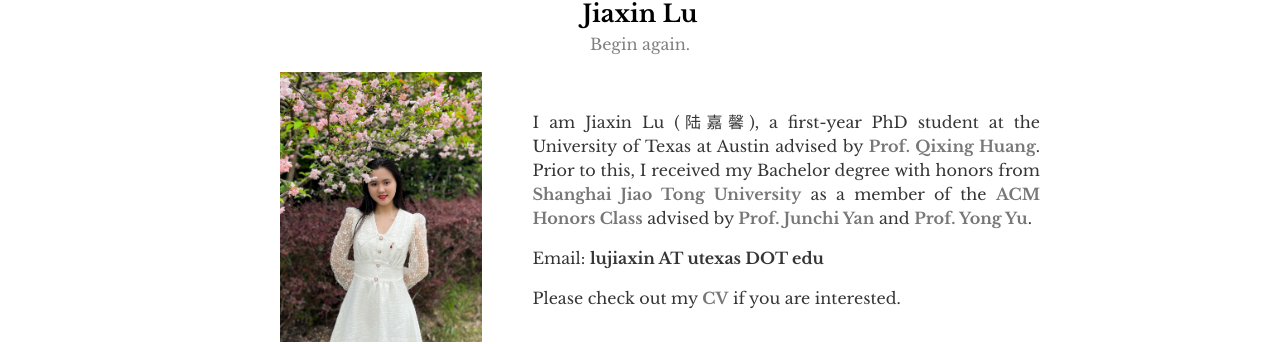
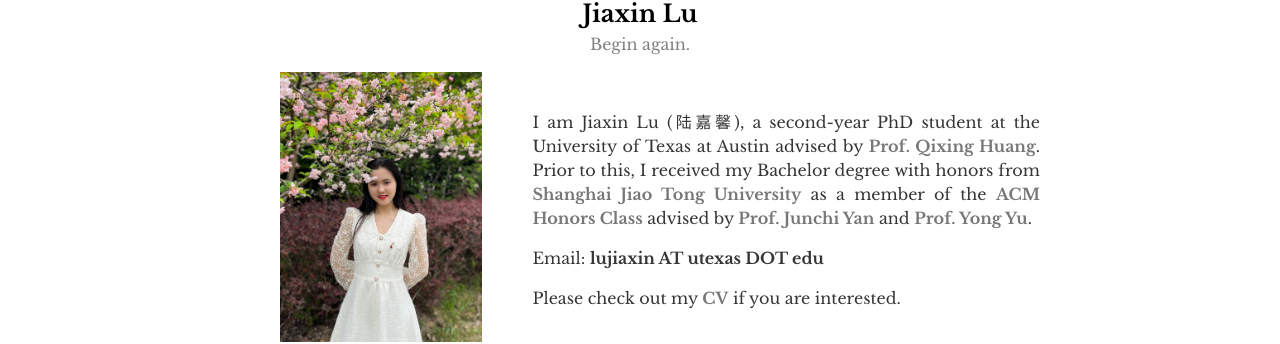
Before and after one commit to Jiaxin-Lu/Jiaxin-Lu.github.io, a Jekyll site: the page built from index.md, in a window 1280 px wide and 900 px high. Shown: the part 245-589 px from the top of the window. Built offline with Jekyll 4.4.1, drawn with Linux system fonts in a browser that asks for light colours.

Commit message:
second-year!

```diff
--- a/index.md
+++ b/index.md
@@ -6,7 +6,7 @@ layout: about
 
 <br/>
 
-<p><font size='3.5'>I am Jiaxin Lu (陆嘉馨), a first-year PhD student at the University of Texas at Austin advised by <a href="https://www.cs.utexas.edu/~huangqx/"><b>Prof. Qixing Huang</b></a>. Prior to this, I received my Bachelor degree with honors from <a href="https://www.sjtu.edu.cn"><b>Shanghai Jiao Tong University</b></a> as a member of the <a href="https://acm.sjtu.edu.cn/home"><b>ACM Honors Class</b></a> advised by <a href="https://thinklab.sjtu.edu.cn/"><b>Prof. Junchi Yan</b></a> and <a href="http://apex.sjtu.edu.cn/members/yyu"><b>Prof. Yong Yu</b></a>.</font></p>
+<p><font size='3.5'>I am Jiaxin Lu (陆嘉馨), a second-year PhD student at the University of Texas at Austin advised by <a href="https://www.cs.utexas.edu/~huangqx/"><b>Prof. Qixing Huang</b></a>. Prior to this, I received my Bachelor degree with honors from <a href="https://www.sjtu.edu.cn"><b>Shanghai Jiao Tong University</b></a> as a member of the <a href="https://acm.sjtu.edu.cn/home"><b>ACM Honors Class</b></a> advised by <a href="https://thinklab.sjtu.edu.cn/"><b>Prof. Junchi Yan</b></a> and <a href="http://apex.sjtu.edu.cn/members/yyu"><b>Prof. Yong Yu</b></a>.</font></p>
 
 <p><font size='3.5'>Email: <b>lujiaxin AT utexas DOT edu</b> </font></p>
 
```
